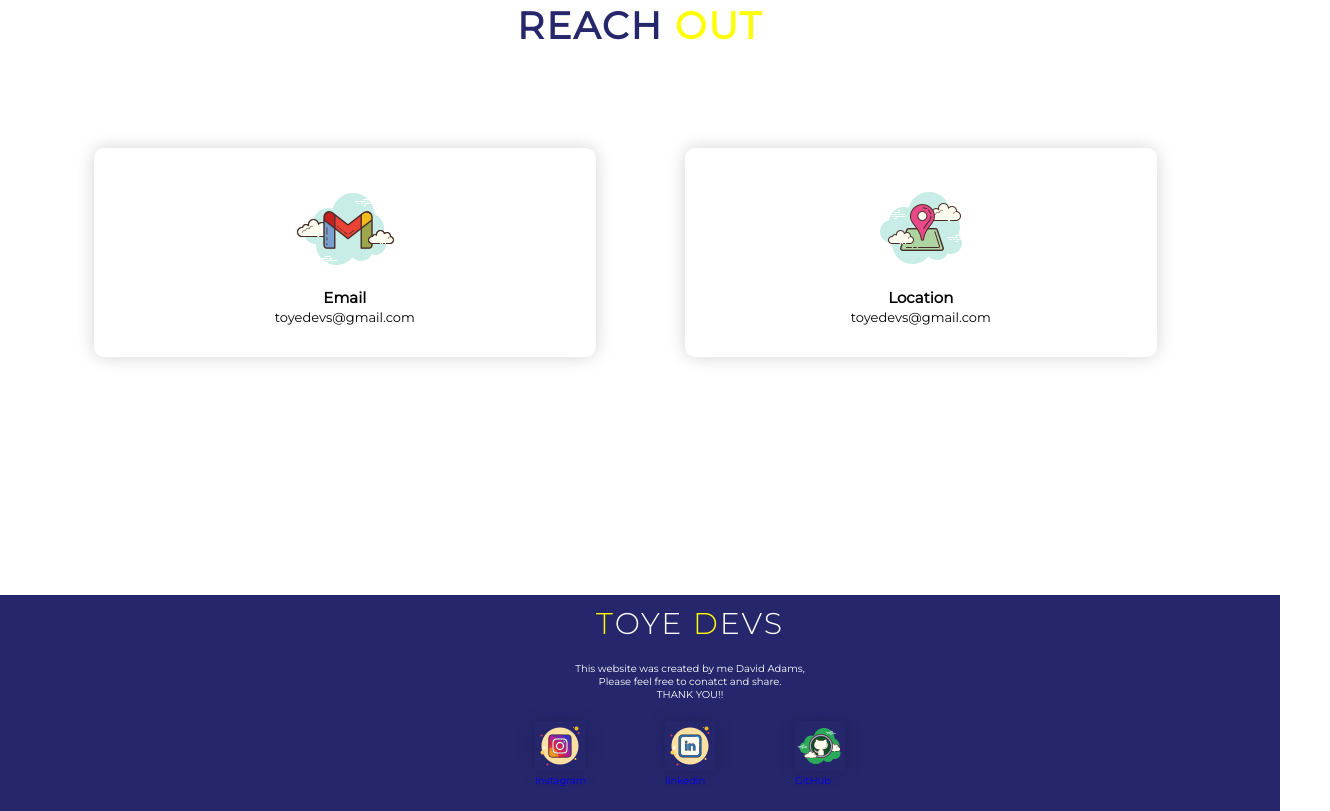
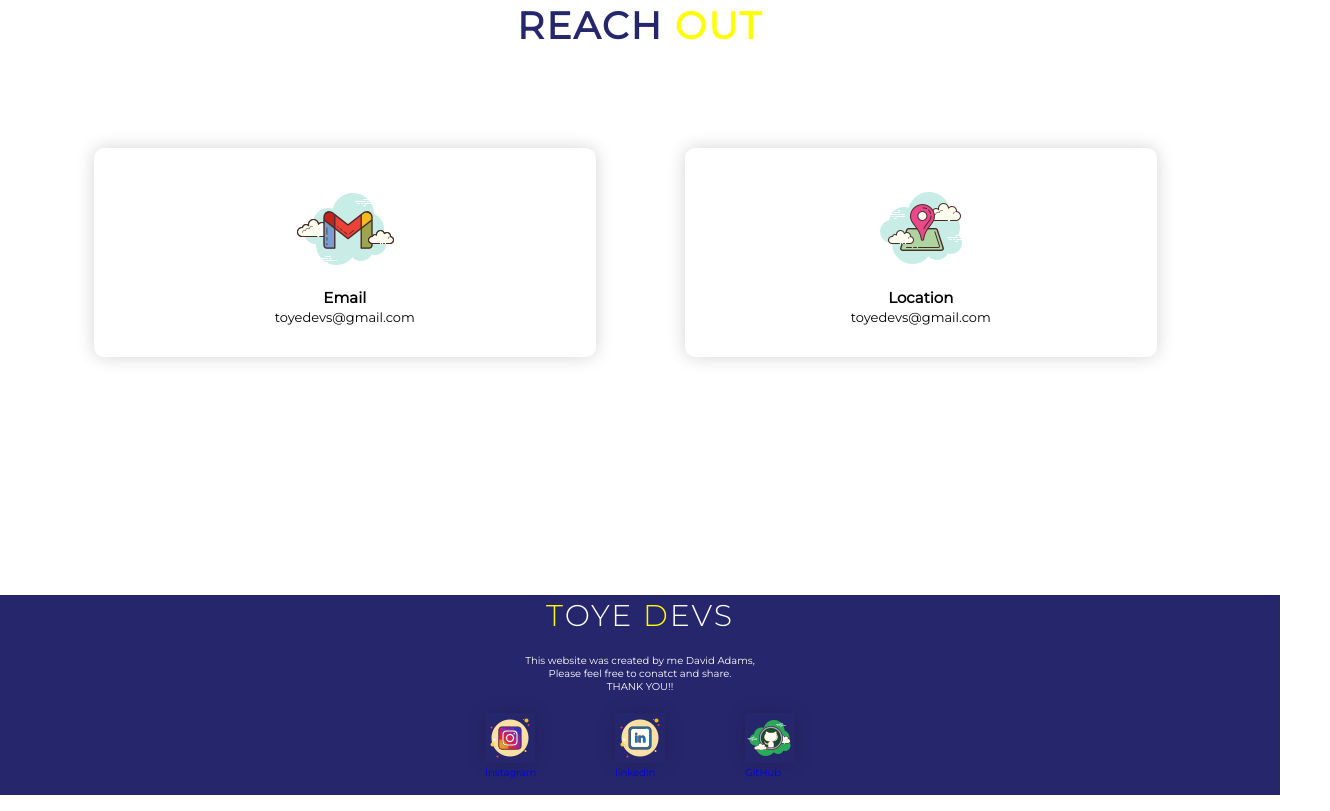
Before and after one commit to DavidAdams229/PORTFOLIO, a plain HTML site: page HomePage.html in a window 1280 px wide. Shown: the part 3755-4566 px from the top of the page, 1330 px wide, since content can reach past the window. Drawn offline with Linux system fonts and the light colour scheme.

Commit message:
commited

```diff
--- a/css/Style.css
+++ b/css/Style.css
@@ -598,13 +598,14 @@ p {
 
 #footer {
     background-color: rgb(38, 38, 109);
+
 }
 
 #footer .footer {
     min-height: 200px;
     flex-direction: column;
-    padding: 10px 10px;
-    margin: 0 50px;
+    justify-content: center;
+    align-items: center;
 }
 
 #footer h2 {
```
